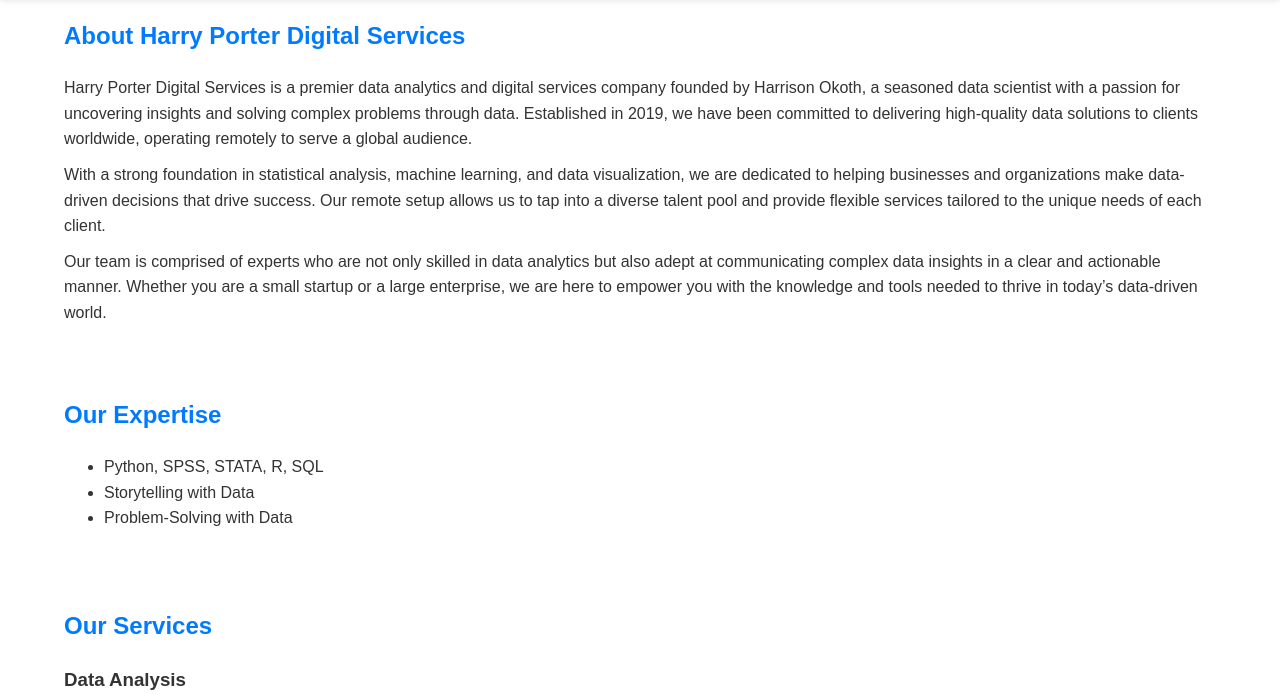
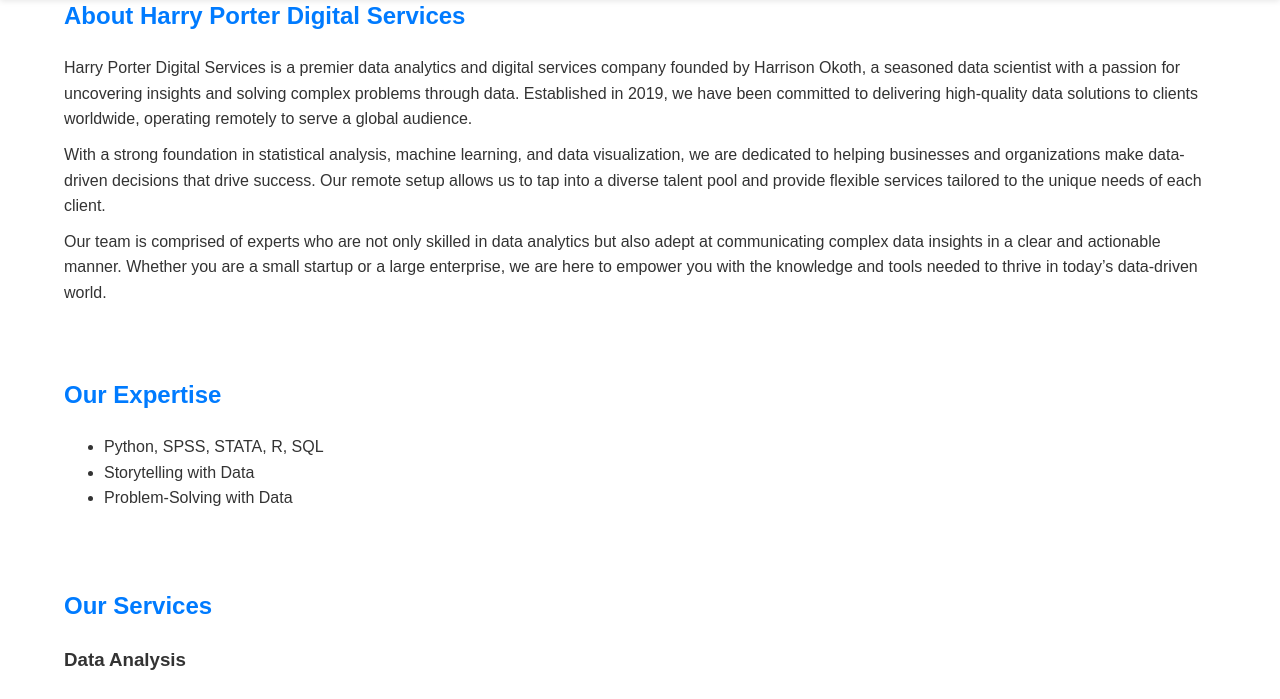
Before and after one commit to harrisonokoth/hpdigitalservices.com, a plain HTML site: page index.html in a window 1280 px wide. Shown: the part 83-782 px from the top of the page. Drawn offline with Linux system fonts and the light colour scheme.

Commit message:
Updated portfolio with images and styles

```diff
--- a/styles.css
+++ b/styles.css
@@ -5,7 +5,7 @@ body {
     padding: 0;
     line-height: 1.6;
     color: #333;
-    padding-top: 60px; /* Added to prevent content from hiding behind the fixed header */
+    padding-top: 40px; /* Added to prevent content from hiding behind the fixed header */
     overflow-x: hidden; /* Prevent horizontal overflow */
 }
 
```
